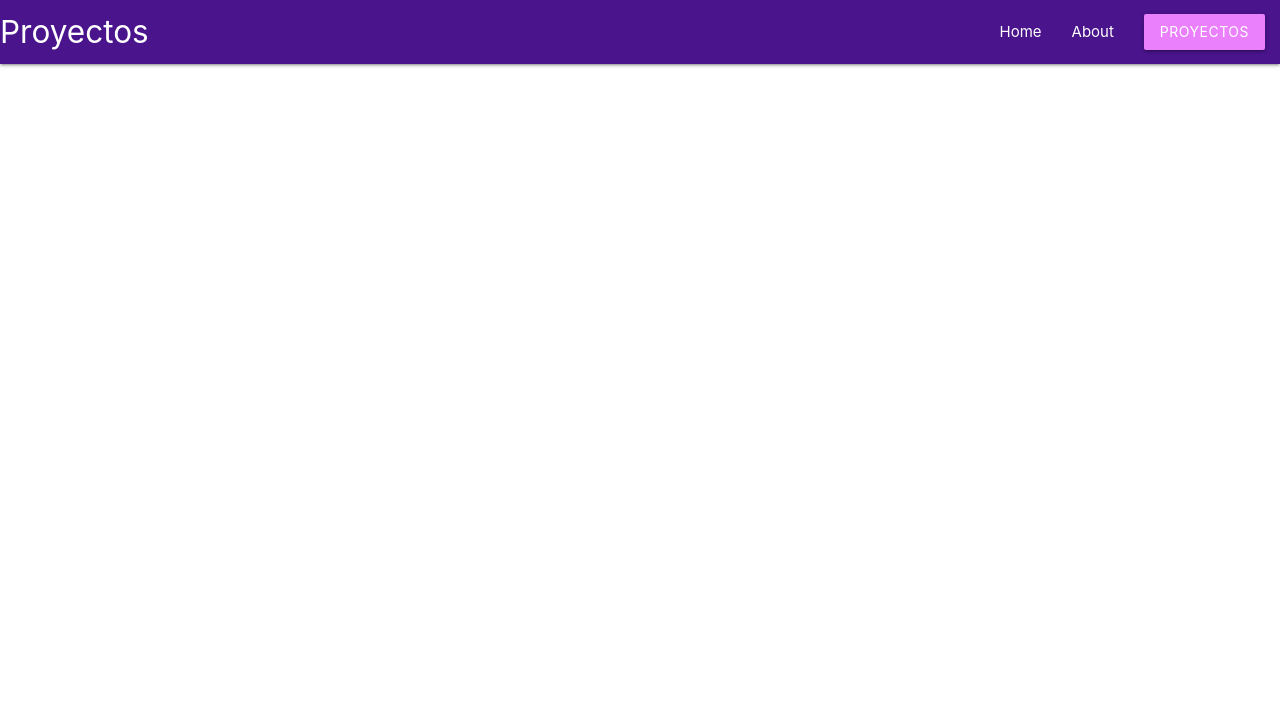
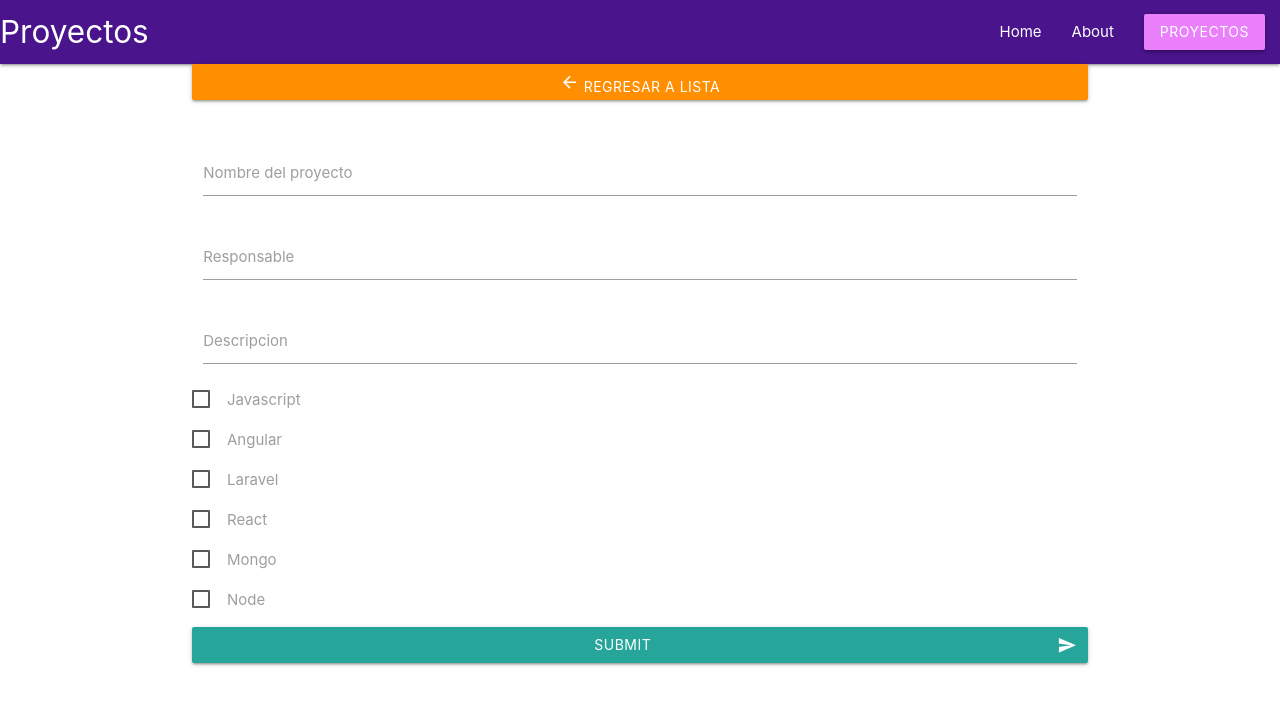
Before and after one commit to margaritasing/vue-Firebase, a Vue app: page /reg-projects in a window 1280 px wide. Shown: the top 704 px of the page. Built offline with nearby package versions, Linux system fonts and the light colour scheme.

Commit message:
agregando componente de edit y created

```diff
--- a/src/components/CardProject.vue
+++ b/src/components/CardProject.vue
@@ -3,16 +3,17 @@
 
       <div class="card-stacked">
         <div class="card-content">
-             <span class="card-title">{{ data? data.name: '' }}</span>
-          <p>{{ data ? data.description: '' }}</p>
-          <p> Tecnologías: {{ data ? data.langs: ''}} </p>
-          <p>Responsable: {{ data ? data.responsable: ''}} </p>
+             <span class="card-title">{{ data.title }}</span>
+          <p>{{  data.description }}</p>
+          <p> Tecnologías: {{ langs }} </p>
+          <p>Responsable: <span v-for="(lang , i) in data.langs"
+          :key="i">{{ i< data.langs.length-1 ? `${lang},` : lang}}</span> </p>
         </div>
         <div class="card-action">
             <div class="row">
-                 <a class="col s6 waves-effect waves-light btn amber darken-3">
+                 <router-link to="/reg-projects" class="col s6 waves-effect waves-light btn amber darken-3">
                       <i class="material-icons">edit</i>
-                 </a>
+                 </router-link>
                  <a class="col s6 waves-effect waves-light btn red darken-3">
                       <i class="material-icons">delete</i>
                   </a>
@@ -28,5 +29,10 @@
   props: {
     data:Object,
   },
+  components:{
+    langs(){
+      return this.data.langs.length
+    }
+  }
 };
 </script>
--- a/src/components/Contenedor.vue
+++ b/src/components/Contenedor.vue
@@ -1,7 +1,9 @@
 <template>
   <div class="row">
      <div class="col s12 m7">
-         <card-project :data="projects"/>
+         <card-project v-for="(project, i) in projects"
+         :key="i"
+         :data="projects"/>
   </div>
 
   </div>
@@ -11,7 +13,7 @@
 import CardProject from './CardProject.vue'
 export default {
   data: () => ({
-      projects: null,
+      projects: [],
   }),
   components: {
        CardProject
@@ -21,14 +23,13 @@
    },
    methods: {
       async getProjects(){
-          const res = await fetch("https://vue-js-a4fb6-default-rtdb.firebaseio.com/projects.json")
+          const res = await fetch("https://vue-js-a4fb6-default-rtdb.firebaseio.com/projects.json");
           const data = await res.json();
+          for (let i in data){
+            this.projects.push(data[i]);
+          }
 
-          this.projects= data
-
-          console.log(data)
-
-
+          console.log(this.projects)
        },
    },
 };
--- a/src/router/index.js
+++ b/src/router/index.js
@@ -24,7 +24,29 @@
         // which is lazy-loaded when the route is visited.
         component: () =>
             import ( /* webpackChunkName: "proyectos" */ '../views/Proyectos.vue')
-    }
+    },
+
+    {
+        path: '/reg-projects',
+        name: 'Created',
+        // route level code-splitting
+        // this generates a separate chunk (created.[hash].js) for this route
+        // which is lazy-loaded when the route is visited.
+        component: () =>
+            import ( /* webpackChunkName: "created" */ '../views/Created.vue')
+    },
+
+    {
+        path: '/edit-projects',
+        name: 'Edit',
+        // route level code-splitting
+        // this generates a separate chunk (edit-projects.[hash].js) for this route
+        // which is lazy-loaded when the route is visited.
+        component: () =>
+            import ( /* webpackChunkName: "edit-projects" */ '../views/Edit.vue')
+    },
+
+
 ]
 
 const router = createRouter({
--- /dev/null
+++ b/src/views/Created.vue
@@ -0,0 +1,130 @@
+<template>
+  <div class="container">
+    <div class="row">
+     <router-link to="/proyectos" class="col s12 waves-effect waves-light btn amber darken-3">
+          <i class="material-icons">arrow_back</i>
+          Regresar a Lista
+    </router-link>
+   </div>
+      <div class="row">
+    <form @submit.prevent="createProject" class="col s12">
+      <div class="row">
+        <div class="input-field col s12">
+          <input  id="first_name"
+          type="text"
+          v-model="project.title"
+          class="validate">
+          <label for="first_name">Nombre del proyecto</label>
+        </div>
+        <div class="input-field col s12">
+          <input id="last_name"
+          type="text"
+           v-model="project.responsable"
+          class="validate">
+          <label for="last_name">Responsable</label>
+        </div>
+         <div class="input-field col s12">
+          <input id="description"
+          type="text"
+          v-model="project.description"
+          class="validate">
+          <label for="description">Descripcion</label>
+        </div>
+         <p>
+            <label>
+                <input type="checkbox"
+                v-model="project.langs"
+                value="Javascript"
+                 checked="checked" />
+                <span>Javascript</span>
+            </label>
+         </p>
+          <p>
+            <label>
+                <input type="checkbox"
+                 v-model="project.langs"
+                 value="Angular"
+                checked="checked" />
+                <span>Angular</span>
+            </label>
+         </p>
+          <p>
+            <label>
+                <input type="checkbox"
+                 v-model="project.langs"
+                 value="Laravel"
+                 checked="checked" />
+                <span>Laravel</span>
+            </label>
+         </p>
+          <p>
+            <label>
+                <input type="checkbox"
+                 v-model="project.langs"
+                 value="React"
+                 checked="checked" />
+                <span>React</span>
+            </label>
+         </p>
+         <p>
+            <label>
+                <input type="checkbox"
+                 v-model="project.langs"
+                value="Mongo"
+                checked="checked" />
+                <span>Mongo</span>
+            </label>
+         </p>
+         <p>
+            <label>
+                <input type="checkbox"
+                v-model="project.langs"
+                value="Node"
+                checked="checked" />
+                <span>Node</span>
+            </label>
+         </p>
+        <button class="btn waves-effect waves-light col s12" type="submit" name="action">Submit
+            <i class="material-icons right">send</i>
+        </button>
+
+      </div>
+
+
+    </form>
+
+   </div>
+ </div>
+
+</template>
+
+<script>
+export default {
+    data(){
+        return  {
+            project: {
+                title: "",
+                responsable: "",
+                langs: [],
+                description:"",
+                status: true,
+            },
+        };
+    },
+    methods: {
+      async createProject(){
+        console.log(this.project)
+          const res = await fetch("https://vue-js-a4fb6-default-rtdb.firebaseio.com/projects.json",
+          {
+            method: "POST",
+            body: JSON.stringify(this.project),
+
+          });
+
+
+       },
+
+    },
+
+};
+</script>
--- /dev/null
+++ b/src/views/Edit.vue
@@ -0,0 +1,130 @@
+<template>
+  <div class="container">
+    <div class="row">
+     <router-link to="/proyectos" class="col s12 waves-effect waves-light btn amber darken-3">
+          <i class="material-icons">arrow_back</i>
+          Regresar a Lista
+    </router-link>
+   </div>
+      <div class="row">
+    <form @submit.prevent="createProject" class="col s12">
+      <div class="row">
+        <div class="input-field col s12">
+          <input  id="first_name"
+          type="text"
+          v-model="project.title"
+          class="validate">
+          <label for="first_name">Nombre del proyecto</label>
+        </div>
+        <div class="input-field col s12">
+          <input id="last_name"
+          type="text"
+           v-model="project.responsable"
+          class="validate">
+          <label for="last_name">Responsable</label>
+        </div>
+         <div class="input-field col s12">
+          <input id="description"
+          type="text"
+          v-model="project.description"
+          class="validate">
+          <label for="description">Descripcion</label>
+        </div>
+         <p>
+            <label>
+                <input type="checkbox"
+                v-model="project.langs"
+                value="Javascript"
+                 checked="checked" />
+                <span>Javascript</span>
+            </label>
+         </p>
+          <p>
+            <label>
+                <input type="checkbox"
+                 v-model="project.langs"
+                 value="Angular"
+                checked="checked" />
+                <span>Angular</span>
+            </label>
+         </p>
+          <p>
+            <label>
+                <input type="checkbox"
+                 v-model="project.langs"
+                 value="Laravel"
+                 checked="checked" />
+                <span>Laravel</span>
+            </label>
+         </p>
+          <p>
+            <label>
+                <input type="checkbox"
+                 v-model="project.langs"
+                 value="React"
+                 checked="checked" />
+                <span>React</span>
+            </label>
+         </p>
+         <p>
+            <label>
+                <input type="checkbox"
+                 v-model="project.langs"
+                value="Mongo"
+                checked="checked" />
+                <span>Mongo</span>
+            </label>
+         </p>
+         <p>
+            <label>
+                <input type="checkbox"
+                v-model="project.langs"
+                value="Node"
+                checked="checked" />
+                <span>Node</span>
+            </label>
+         </p>
+        <button class="btn waves-effect waves-light col s12" type="submit" name="action">Submit
+            <i class="material-icons right">send</i>
+        </button>
+
+      </div>
+
+
+    </form>
+
+   </div>
+ </div>
+
+</template>
+
+<script>
+export default {
+    data(){
+        return  {
+            project: {
+                title: "",
+                responsable: "",
+                langs: [],
+                description:"",
+                status: true,
+            },
+        };
+    },
+    // methods: {
+    //   async createProject(){
+    //     console.log(this.project)
+    //       const res = await fetch("https://vue-js-a4fb6-default-rtdb.firebaseio.com/projects.json",
+    //       {
+    //         method: "POST",
+    //         body: JSON.stringify(this.project),
+
+    //       });
+
+
+    //    },
+
+    // },
+
+};
+</script>
--- a/src/views/Proyectos.vue
+++ b/src/views/Proyectos.vue
@@ -1,6 +1,14 @@
 <template>
 <div class="container">
    <h1>Lista Proyectos</h1>
+   <hr />
+   <div class="row">
+     <router-link to="/reg-projects" class="col s12 waves-effect waves-light btn amber darken-3">
+          <i class="material-icons">add</i>
+          Crear Proyecto
+    </router-link>
+   </div>
+
    <contenedor/>
 </div>
 
```
